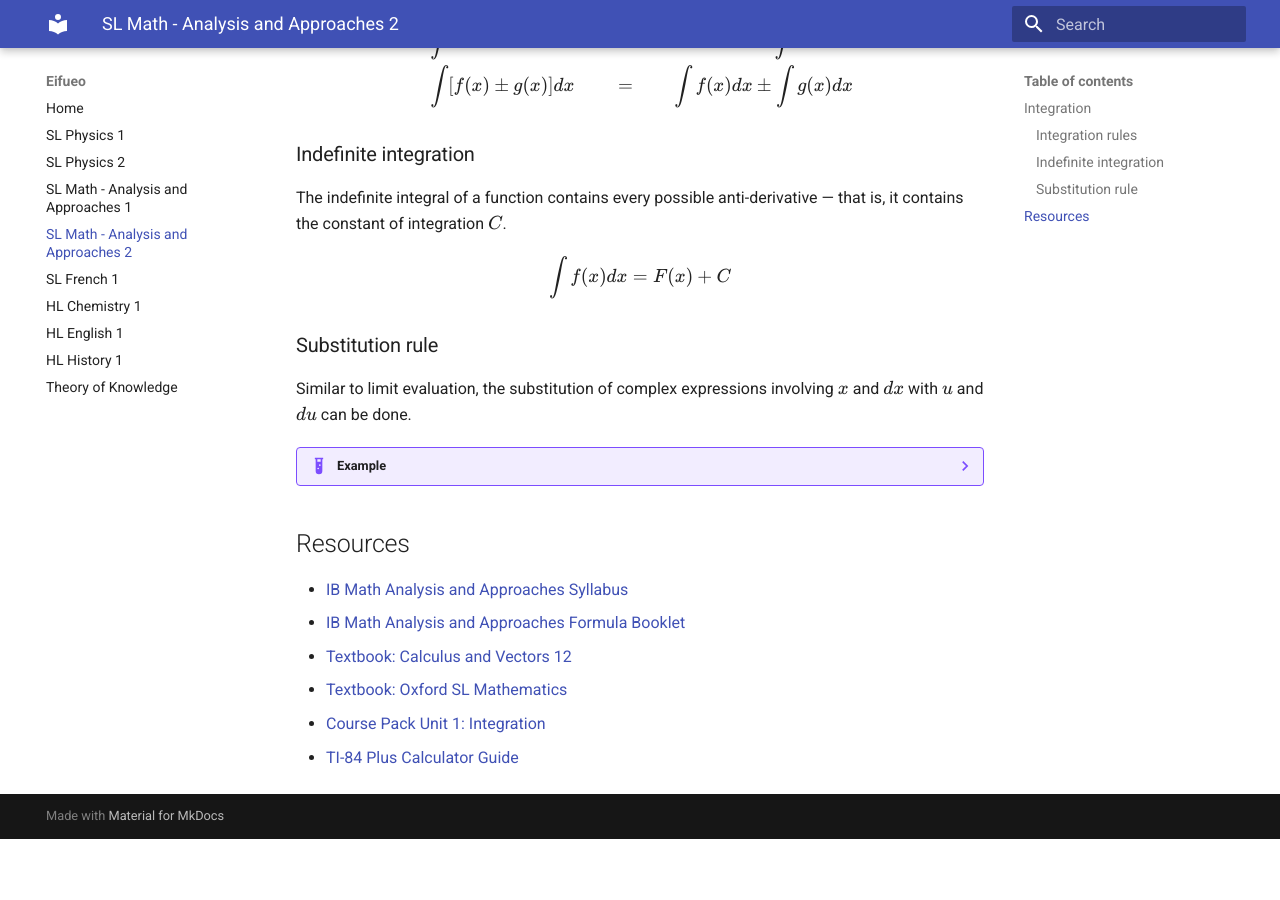
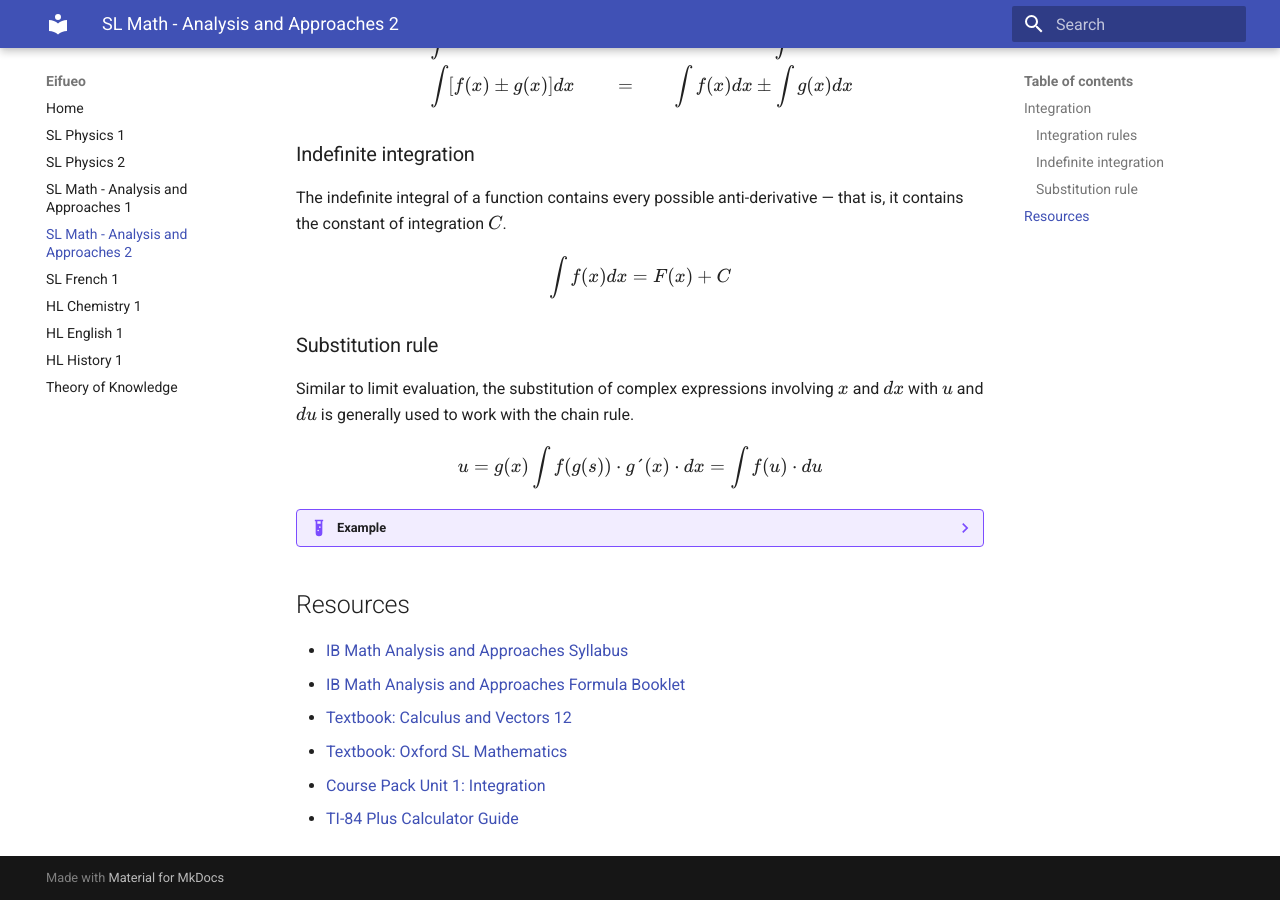
Before and after one commit to potatoeggy/eifueo, an MkDocs documentation site: the page built from docs/mcv4u7.md, in a window 1280 px wide and 900 px high, scrolled down 1567 px. Built offline with MkDocs 1.6.1 and Material for MkDocs 9.7.7, drawn with Linux system fonts in a browser that asks for light colours; formulas are drawn with MathJax 3; before the commit the page ends 2406 px from its top, so only the background shows below that.

Commit message:
math: clarify substitute rule and provide general form

```diff
--- a/docs/mcv4u7.md
+++ b/docs/mcv4u7.md
@@ -56,7 +56,11 @@ $$\int f(x)dx=F(x)+C$$
 
 ### Substitution rule
 
-Similar to limit evaluation, the substitution of complex expressions involving $x$ and $dx$ with $u$ and $du$ can be done.
+Similar to limit evaluation, the substitution of complex expressions involving $x$ and $dx$ with $u$ and $du$ is generally used to work with the chain rule.
+$$
+u=g(x) \\
+\int f(g(s))\cdot g´(x)\cdot dx = \int f(u)\cdot du
+$$
 
 ??? example
     To solve $\int (x\sqrt{x-1})dx$:
```
